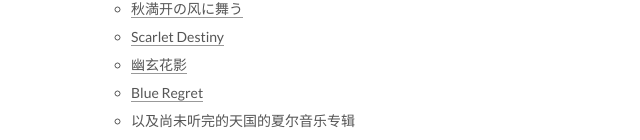
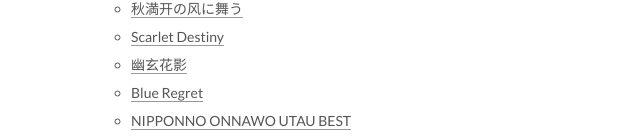
Before and after one commit to Angel-Hair/Angel-Hair.github.io, a Jekyll site: the page built from about/index.md, in a window 1280 px wide. Shown: the part 4808-4948 px from the top of the page, without its empty margins (239-879 px from the left). Built offline with Jekyll 4.4.1, drawn with Linux system fonts in a browser that asks for light colours; comment, search, counter and statistics services are not loaded; our own code applies the rules of GitHub Pages for plain Markdown files.

Commit message:
Update index.md

```diff
--- a/about/index.md
+++ b/about/index.md
@@ -116,58 +116,59 @@
     * [灰色的果实](https://www.bilibili.com/bangumi/media/md95972/)
     * [人类衰退之后](https://www.bilibili.com/bangumi/media/md703/)
 * 专辑(东方、V家的专辑太多，就不一一列出了~~我 ! 全 ! 都 ! 要 ! (*ﾟ∇ﾟ)~~)
-    * [Re:Start](https://music.163.com/album?id=36037546&userid=134956218)
-    * [Cyber Meteoroid](https://music.163.com/album?id=37087181&userid=134956218)
-    * [Timeless: The Music of Bob Acri](https://music.163.com/album?id=2338266&userid=134956218)
-    * [Beats & Melodies 2](https://music.163.com/album?id=2451782&userid=134956218)
-    * [Physics](https://music.163.com/album?id=72072428&userid=134956218)
-    * [空想するθ](https://music.163.com/album?id=3103351&userid=134956218)
-    * [コインロッカーベイビー](https://music.163.com/album?id=34565194&userid=134956218)
-    * [Conti New](https://music.163.com/album?id=2779880&userid=134956218)
-    * [TIARA](https://music.163.com/album?id=3279670&userid=134956218)
-    * [生きる](https://music.163.com/album?id=3211388&userid=134956218)
-    * [アルターワー・セツナポップ](https://music.163.com/album?id=2685160&userid=134956218)
-    * [REFLEC BEAT 悠久のリフレシア＋VOLZZA ORIGINAL SOUNDTRACK](https://music.163.com/album?id=35378006&userid=134956218)
-    * [Unhappy Refrain](https://music.163.com/album?id=2082836&userid=134956218)
-    * [ODDS&ENDS/Sky of Beginning](https://music.163.com/album?id=81892&userid=134956218)
-    * [NO SONG NO LIFE](https://music.163.com/album?id=35722345&userid=134956218)
-    * [こっち向いて Baby/Yellow](https://music.163.com/album?id=81912&userid=134956218)
-    * [Today Is A Beautiful Day](https://music.163.com/album?id=2084299&userid=134956218)
-    * [Supercell](https://music.163.com/album?id=2084300&userid=134956218)
-    * [Ne/nuit](https://music.163.com/album?id=3439608&userid=134956218)
-    * [月を歩いている](https://music.163.com/album?id=34790139&userid=134956218)
-    * [KARENT presents Winterland's Anthology](https://music.163.com/album?id=35188503&userid=134956218)
-    * [未完成エイトビーツ](https://music.163.com/album?id=3139078&userid=134956218)
-    * [花と水飴、最終電車](https://music.163.com/album?id=3190774&userid=134956218)
-    * [Last Dance Refrain](https://music.163.com/album?id=36030719&userid=134956218)
-    * [東方天空璋](https://music.163.com/album?id=35934120&userid=134956218)
-    * [東方神霊廟](https://music.163.com/album?id=48360&userid=134956218)
-    * [東方風神録](https://music.163.com/album?id=2075198&userid=134956218)
-    * [東方花映塚](https://music.163.com/album?id=48438&userid=134956218)
-    * [東方妖々夢](https://music.163.com/album?id=2075201&userid=134956218)
-    * [東方紅魔郷](https://music.163.com/album?id=2075202&userid=134956218)
-    * [積乱雲グラフィティ](https://music.163.com/album?id=2944048&userid=134956218)
-    * [Melodic Battle](https://music.163.com/album?id=77720&userid=134956218)
-    * [幻想円舞曲 夏水仙](https://music.163.com/album?id=86164&userid=134956218)
-    * [東方フィルハーモニー交響楽団7 風 第二幕](https://music.163.com/album?id=37085209&userid=134956218)
-    * [東方フィルハーモニー交響楽団5 花](https://music.163.com/album?id=35150187&userid=134956218)
-    * [三千世界](https://music.163.com/album?id=2639419&userid=134956218)
-    * [MIKU/TOA](https://music.163.com/album?id=3171784&userid=134956218)
-    * [Last Dance](https://music.163.com/album?id=3443948&userid=134956218)
-    * [Selentia](https://music.163.com/album?id=3279660&userid=134956218)
-    * ["Activity" Case:03 - Historical Vacation-](https://music.163.com/album?id=3095056&userid=134956218)
-    * [Shade of Mythology](https://music.163.com/album?id=3027128&userid=134956218)
-    * [World Trick](https://music.163.com/album?id=3266822&userid=134956218)
-    * [House set of "Imperishable Night"](https://music.163.com/album?id=2393275&userid=134956218)
-    * [無幻のアウローラ](https://music.163.com/album?id=34886662&userid=134956218)
-    * [SLEEP SHEEP SUNROOM](https://music.163.com/album?id=37099563&userid=134956218)
-    * [Symphonic Requiem "Purple heart" -幻葬镇魂歌 紫御殿-](https://music.163.com/album?id=86172&userid=134956218)
-    * [monocolotion](https://music.163.com/album?id=2652738&userid=134956218)
-    * [東方交響録～第二集～](https://music.163.com/album?id=35934500&userid=134956218)
-    * [秋満开の风に舞う](https://music.163.com/album?id=67008&userid=134956218)
-    * [Scarlet Destiny](https://music.163.com/album?id=83091&userid=134956218)
-    * [幽玄花影](https://music.163.com/album?id=2640871&userid=134956218)
-    * [Blue Regret](https://music.163.com/album?id=3177068&userid=134956218)
+    * [Re:Start](https://music.163.com/album?id=36037546)
+    * [Cyber Meteoroid](https://music.163.com/album?id=37087181)
+    * [Timeless: The Music of Bob Acri](https://music.163.com/album?id=2338266)
+    * [Beats & Melodies 2](https://music.163.com/album?id=2451782)
+    * [Physics](https://music.163.com/album?id=72072428)
+    * [空想するθ](https://music.163.com/album?id=3103351)
+    * [コインロッカーベイビー](https://music.163.com/album?id=34565194)
+    * [Conti New](https://music.163.com/album?id=2779880)
+    * [TIARA](https://music.163.com/album?id=3279670)
+    * [生きる](https://music.163.com/album?id=3211388)
+    * [アルターワー・セツナポップ](https://music.163.com/album?id=2685160)
+    * [REFLEC BEAT 悠久のリフレシア＋VOLZZA ORIGINAL SOUNDTRACK](https://music.163.com/album?id=35378006)
+    * [Unhappy Refrain](https://music.163.com/album?id=2082836)
+    * [ODDS&ENDS/Sky of Beginning](https://music.163.com/album?id=81892)
+    * [NO SONG NO LIFE](https://music.163.com/album?id=35722345)
+    * [こっち向いて Baby/Yellow](https://music.163.com/album?id=81912)
+    * [Today Is A Beautiful Day](https://music.163.com/album?id=2084299)
+    * [Supercell](https://music.163.com/album?id=2084300)
+    * [Ne/nuit](https://music.163.com/album?id=3439608)
+    * [月を歩いている](https://music.163.com/album?id=34790139)
+    * [KARENT presents Winterland's Anthology](https://music.163.com/album?id=35188503)
+    * [未完成エイトビーツ](https://music.163.com/album?id=3139078)
+    * [花と水飴、最終電車](https://music.163.com/album?id=3190774)
+    * [Last Dance Refrain](https://music.163.com/album?id=36030719)
+    * [東方天空璋](https://music.163.com/album?id=35934120)
+    * [東方神霊廟](https://music.163.com/album?id=48360)
+    * [東方風神録](https://music.163.com/album?id=2075198)
+    * [東方花映塚](https://music.163.com/album?id=48438)
+    * [東方妖々夢](https://music.163.com/album?id=2075201)
+    * [東方紅魔郷](https://music.163.com/album?id=2075202)
+    * [積乱雲グラフィティ](https://music.163.com/album?id=2944048)
+    * [Melodic Battle](https://music.163.com/album?id=77720)
+    * [幻想円舞曲 夏水仙](https://music.163.com/album?id=86164)
+    * [東方フィルハーモニー交響楽団7 風 第二幕](https://music.163.com/album?id=37085209)
+    * [東方フィルハーモニー交響楽団5 花](https://music.163.com/album?id=35150187)
+    * [三千世界](https://music.163.com/album?id=2639419)
+    * [MIKU/TOA](https://music.163.com/album?id=3171784)
+    * [Last Dance](https://music.163.com/album?id=3443948)
+    * [Selentia](https://music.163.com/album?id=3279660)
+    * ["Activity" Case:03 - Historical Vacation-](https://music.163.com/album?id=3095056)
+    * [Shade of Mythology](https://music.163.com/album?id=3027128)
+    * [World Trick](https://music.163.com/album?id=3266822)
+    * [House set of "Imperishable Night"](https://music.163.com/album?id=2393275)
+    * [無幻のアウローラ](https://music.163.com/album?id=34886662)
+    * [SLEEP SHEEP SUNROOM](https://music.163.com/album?id=37099563)
+    * [Symphonic Requiem "Purple heart" -幻葬镇魂歌 紫御殿-](https://music.163.com/album?id=86172)
+    * [monocolotion](https://music.163.com/album?id=2652738)
+    * [東方交響録～第二集～](https://music.163.com/album?id=35934500)
+    * [秋満开の风に舞う](https://music.163.com/album?id=67008)
+    * [Scarlet Destiny](https://music.163.com/album?id=83091)
+    * [幽玄花影](https://music.163.com/album?id=2640871)
+    * [Blue Regret](https://music.163.com/album?id=3177068)
+    * [NIPPONNO ONNAWO UTAU BEST](https://music.163.com/album?id=3443769)
     * 以及尚未听完的天国的夏尔音乐专辑
 
 # Browser support
```
